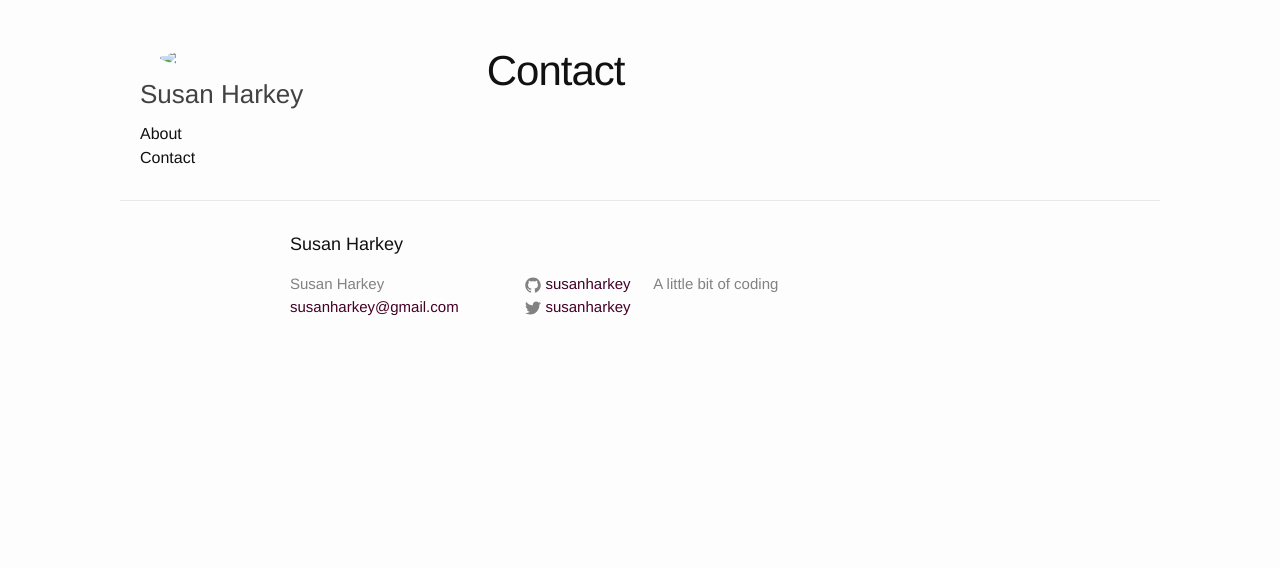
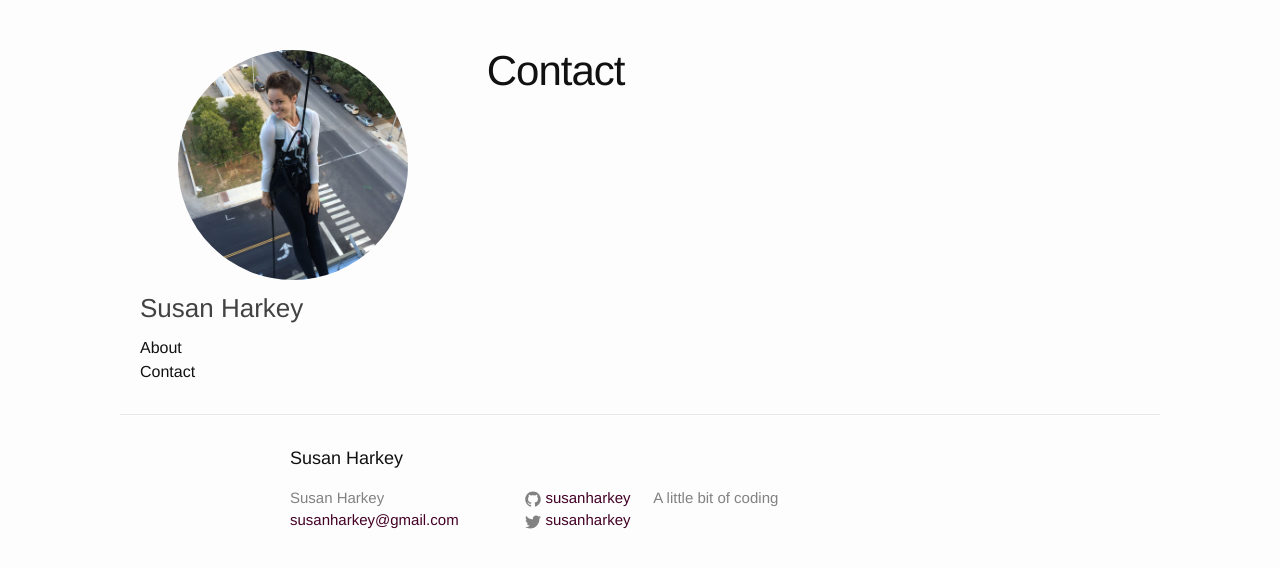
Before and after one commit to susanharkey/susanharkey.github.io, a Jekyll site: the page built from contact.md, in a window 1280 px wide. Shown: the top 568 px of the page. Built offline with Jekyll 4.4.1, drawn with Linux system fonts in a browser that asks for light colours.

Commit message:
Change path of header image

```diff
--- a/_includes/header.html
+++ b/_includes/header.html
@@ -2,7 +2,7 @@
 
   <div class="wrapper">
 
-    <img class="header-img" src="images/susanharkey.jpg" />
+    <img class="header-img" src="http://susanharkey.github.io/images/susanharkey.jpg" />
 
     <a class="site-title" href="{{ site.baseurl }}/">{{ site.title }}</a>
 
```
